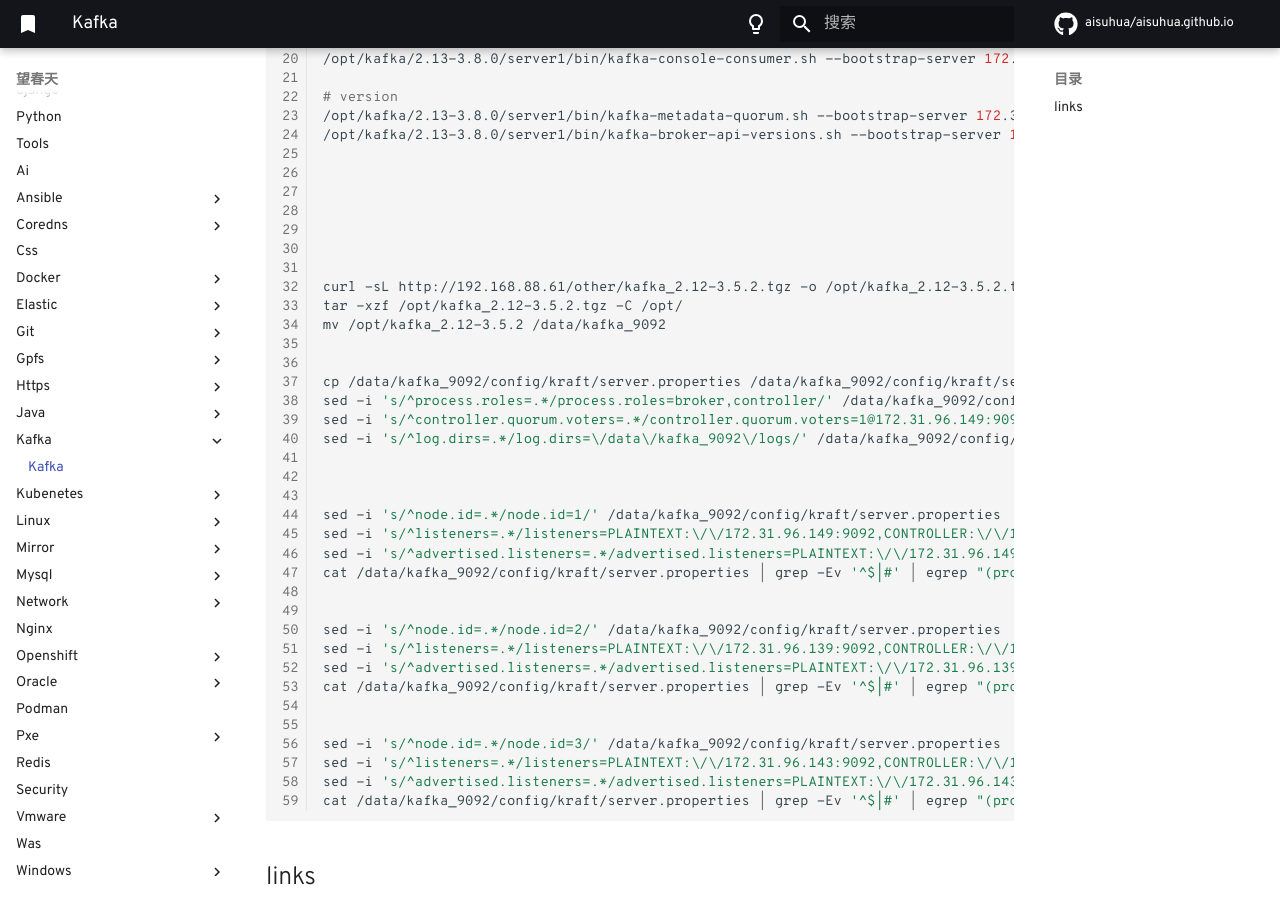
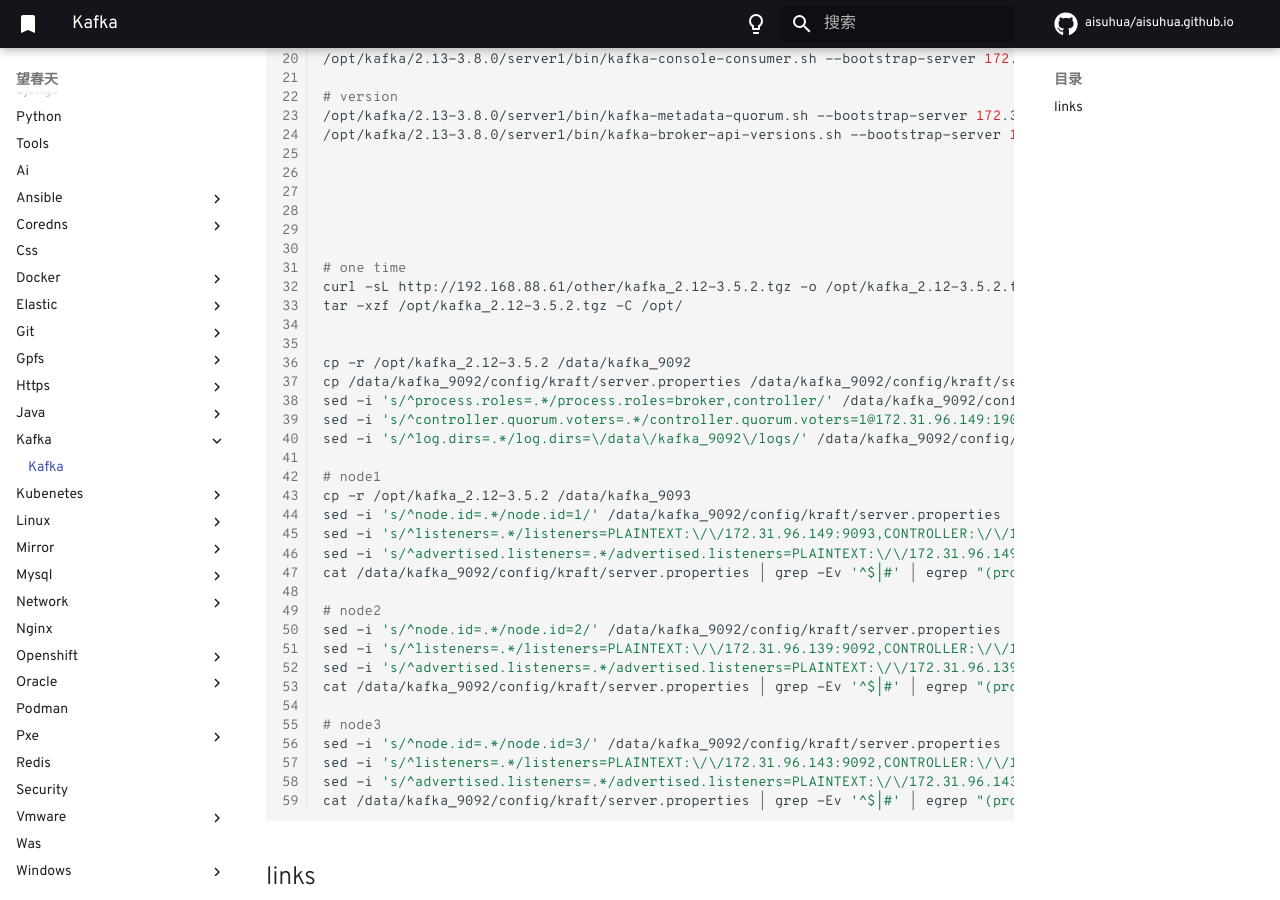
Before and after one commit to aisuhua/aisuhua.github.io, an MkDocs documentation site: the page built from docs/kafka/REAEMD.md, in a window 1280 px wide and 900 px high, scrolled down 502 px. Built offline with MkDocs 1.6.1 and Material for MkDocs 9.7.7, drawn with Linux system fonts in a browser that asks for light colours; comment, search, counter and statistics services are not loaded.

Commit message:
REAEMD.md

```diff
--- a/docs/kafka/REAEMD.md
+++ b/docs/kafka/REAEMD.md
@@ -31,31 +31,31 @@
 
 
 
-
+# one time
 curl -sL http://192.168.88.61/other/kafka_2.12-3.5.2.tgz -o /opt/kafka_2.12-3.5.2.tgz
 tar -xzf /opt/kafka_2.12-3.5.2.tgz -C /opt/
-mv /opt/kafka_2.12-3.5.2 /data/kafka_9092
 
 
+cp -r /opt/kafka_2.12-3.5.2 /data/kafka_9092
 cp /data/kafka_9092/config/kraft/server.properties /data/kafka_9092/config/kraft/server.properties.bak.$(date +%Y%m%d%H%M%S)
 sed -i 's/^process.roles=.*/process.roles=broker,controller/' /data/kafka_9092/config/kraft/server.properties
-sed -i 's/^controller.quorum.voters=.*/controller.quorum.voters=1@172.31.96.149:9093,2@172.31.96.139:9093,3@172.31.96.143:9093/' /data/kafka_9092/config/kraft/server.properties
+sed -i 's/^controller.quorum.voters=.*/controller.quorum.voters=1@172.31.96.149:19092,2@172.31.96.139:19093,3@172.31.96.143:19094/' /data/kafka_9092/config/kraft/server.properties
 sed -i 's/^log.dirs=.*/log.dirs=\/data\/kafka_9092\/logs/' /data/kafka_9092/config/kraft/server.properties
 
-
-
+# node1
+cp -r /opt/kafka_2.12-3.5.2 /data/kafka_9093
 sed -i 's/^node.id=.*/node.id=1/' /data/kafka_9092/config/kraft/server.properties
-sed -i 's/^listeners=.*/listeners=PLAINTEXT:\/\/172.31.96.149:9092,CONTROLLER:\/\/172.31.96.149:9093/' /data/kafka_9092/config/kraft/server.properties
+sed -i 's/^listeners=.*/listeners=PLAINTEXT:\/\/172.31.96.149:9093,CONTROLLER:\/\/172.31.96.149:9093/' /data/kafka_9092/config/kraft/server.properties
 sed -i 's/^advertised.listeners=.*/advertised.listeners=PLAINTEXT:\/\/172.31.96.149:9092/' /data/kafka_9092/config/kraft/server.properties
 cat /data/kafka_9092/config/kraft/server.properties | grep -Ev '^$|#' | egrep "(process.|node.id|controller.|listeners|log.dir|sadvertised.)"
 
-
+# node2
 sed -i 's/^node.id=.*/node.id=2/' /data/kafka_9092/config/kraft/server.properties
 sed -i 's/^listeners=.*/listeners=PLAINTEXT:\/\/172.31.96.139:9092,CONTROLLER:\/\/172.31.96.139:9093/' /data/kafka_9092/config/kraft/server.properties
 sed -i 's/^advertised.listeners=.*/advertised.listeners=PLAINTEXT:\/\/172.31.96.139:9092/' /data/kafka_9092/config/kraft/server.properties
 cat /data/kafka_9092/config/kraft/server.properties | grep -Ev '^$|#' | egrep "(process.|node.id|controller.|listeners|log.dir|sadvertised.)"
 
-
+# node3
 sed -i 's/^node.id=.*/node.id=3/' /data/kafka_9092/config/kraft/server.properties
 sed -i 's/^listeners=.*/listeners=PLAINTEXT:\/\/172.31.96.143:9092,CONTROLLER:\/\/172.31.96.143:9093/' /data/kafka_9092/config/kraft/server.properties
 sed -i 's/^advertised.listeners=.*/advertised.listeners=PLAINTEXT:\/\/172.31.96.143:9092/' /data/kafka_9092/config/kraft/server.properties
```
